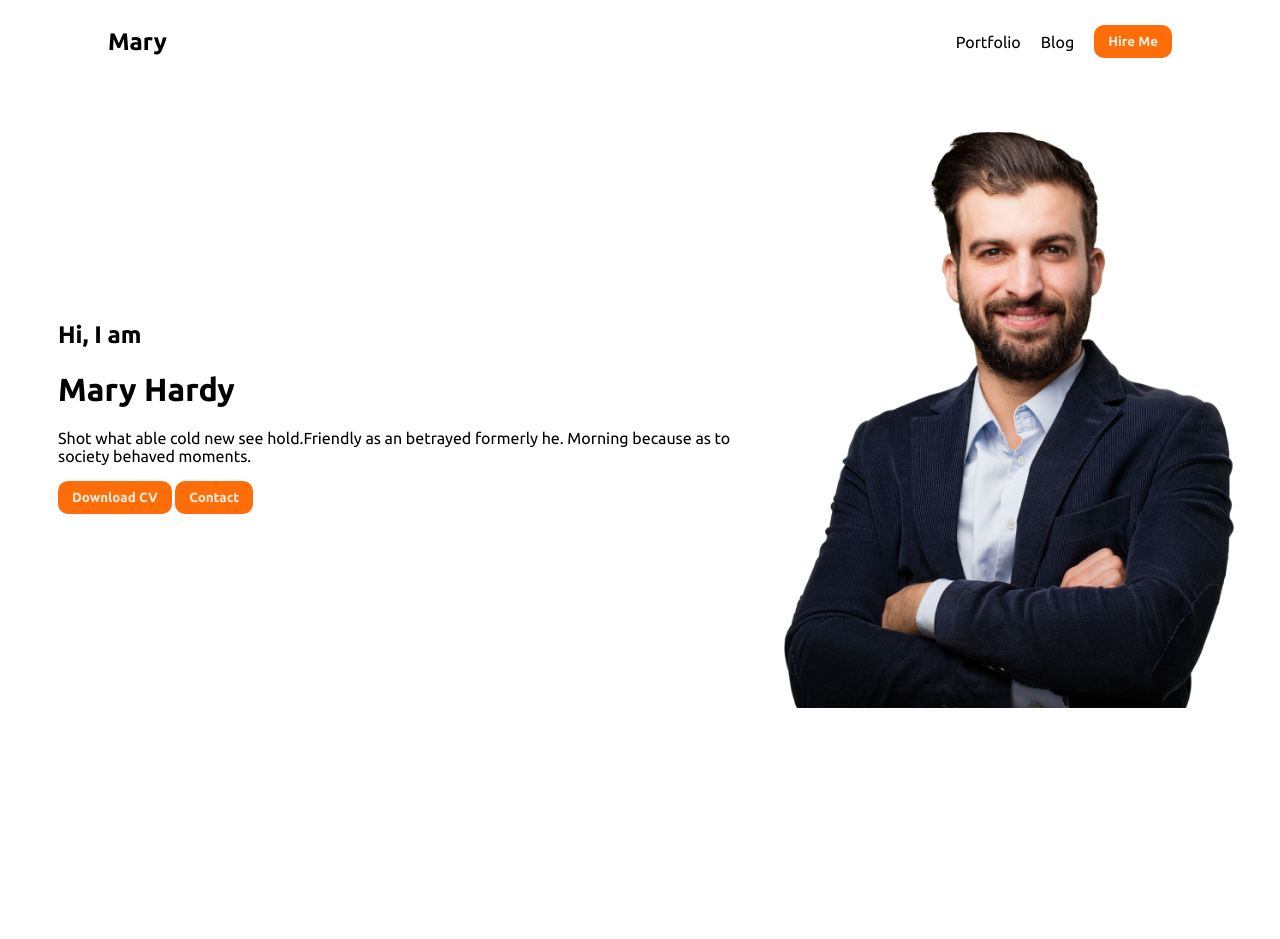
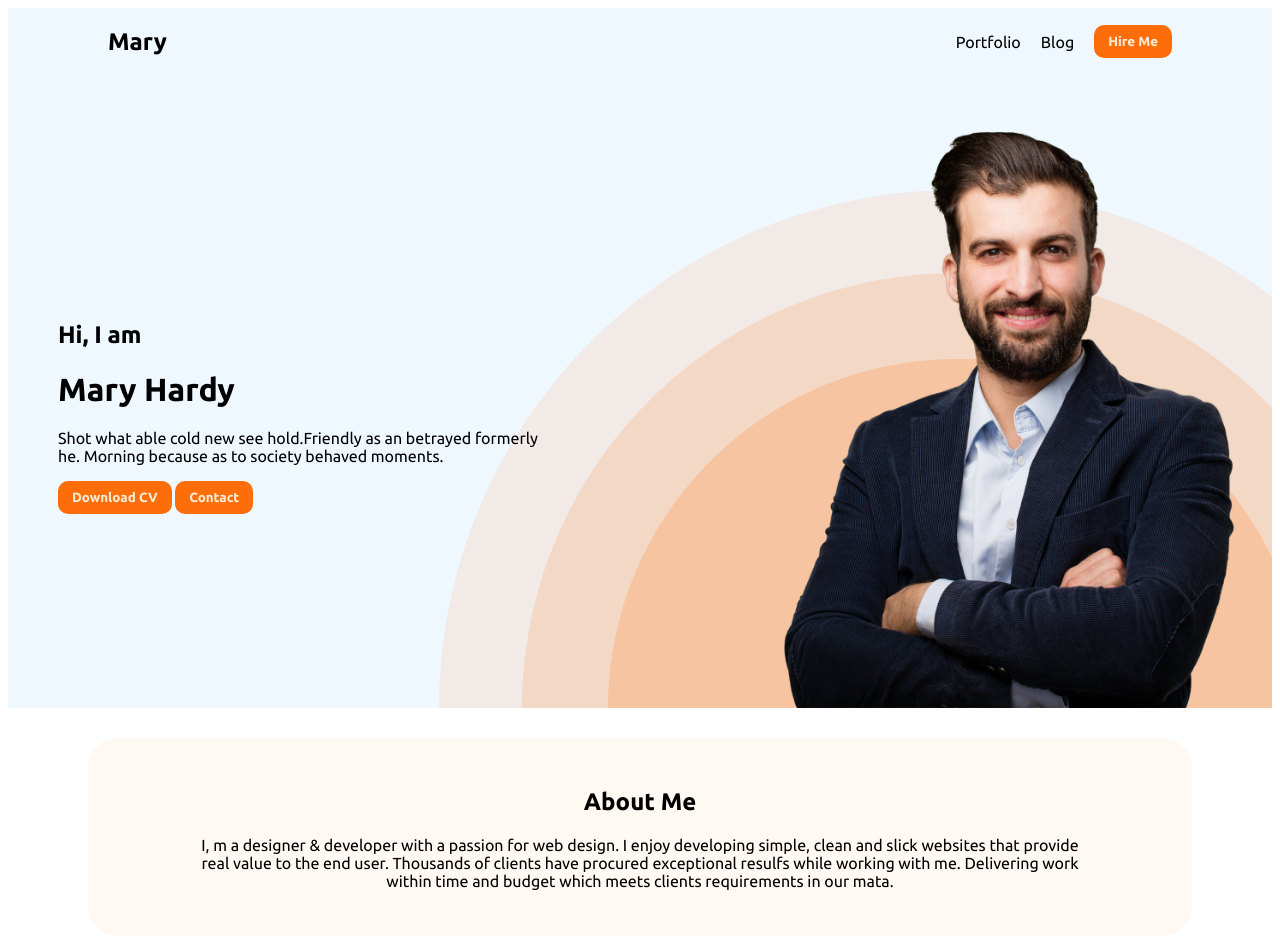
Before and after one commit to Samin35/N0-1, a plain HTML site: page index.html in a window 1280 px wide. Before the commit the page ends 800 px from the top, so only its background shows below. Drawn offline with Linux system fonts and the light colour scheme; a web font is replaced by a local one.

Commit message:
again chanmged

```diff
--- a/CSS/portfolio.css
+++ b/CSS/portfolio.css
@@ -12,6 +12,7 @@
     font-family: 'Rubik Dirt', cursive;
     font-family: 'Secular One', sans-serif;
     font-family: 'Ubuntu', sans-serif;
+
 }
 
 nav {
@@ -58,10 +59,39 @@ nav {
 .first-div {
     display: flex;
     align-items: center;
-    padding: 30px 30pX 20px 50px;
+    padding: 30px 30pX 0px 50px;
+    justify-content: space-between;
+
 }
 
 .profile-pic {
     height: 600px;
     width: 500px;
+
 }
+
+header {
+    background-color: aliceblue;
+    background-image: url(/images/header_bg.png);
+    background-repeat: no-repeat;
+    background-position: bottom right;
+
+}
+
+.second-div {
+    max-width: 500px;
+}
+
+.about {
+    background-color: #FFF8F3;
+    border-radius: 30px;
+    max-width: 1140px;
+    margin: 30px 80px;
+    padding: 30px 100px;
+
+}
+
+.about-title,
+.about-des {
+    text-align: center;
+}
--- a/index.html
+++ b/index.html
@@ -25,7 +25,7 @@
         </nav>
 
         <div class="first-div">
-            <div>
+            <div class="second-div">
                 <h2>Hi, I am</h2>
                 <h1>Mary Hardy</h1>
                 <p>Shot what able cold new see hold.Friendly as an betrayed formerly he. Morning because as to society
@@ -38,6 +38,13 @@
     </header>
 
     <main>
+        <section class="about">
+            <h2 class="about-title">About Me</h2>
+            <p class="about-des">I, m a designer & developer with a passion for web design. I enjoy developing simple,
+                clean and slick websites that provide real value to the end user. Thousands of clients have procured
+                exceptional resulfs while working with me. Delivering work within time and budget which meets clients
+                requirements in our mata.</p>
+        </section>
 
     </main>
     <footer>
```
